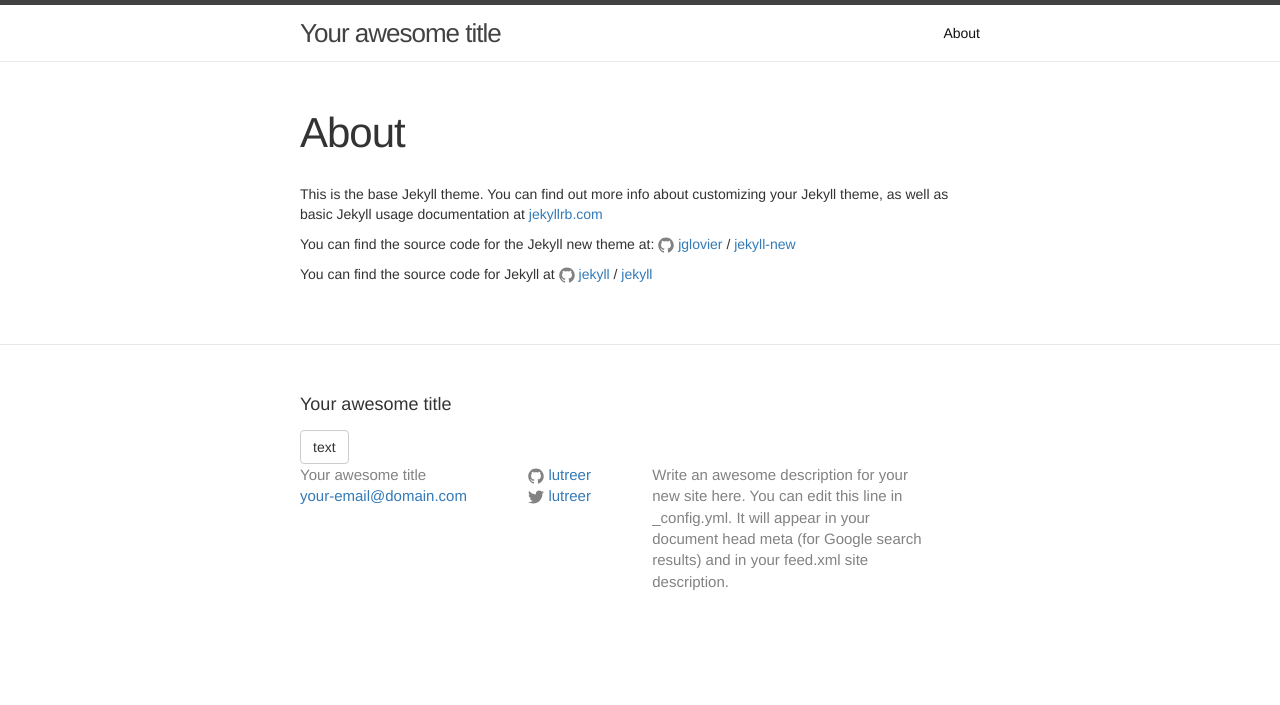
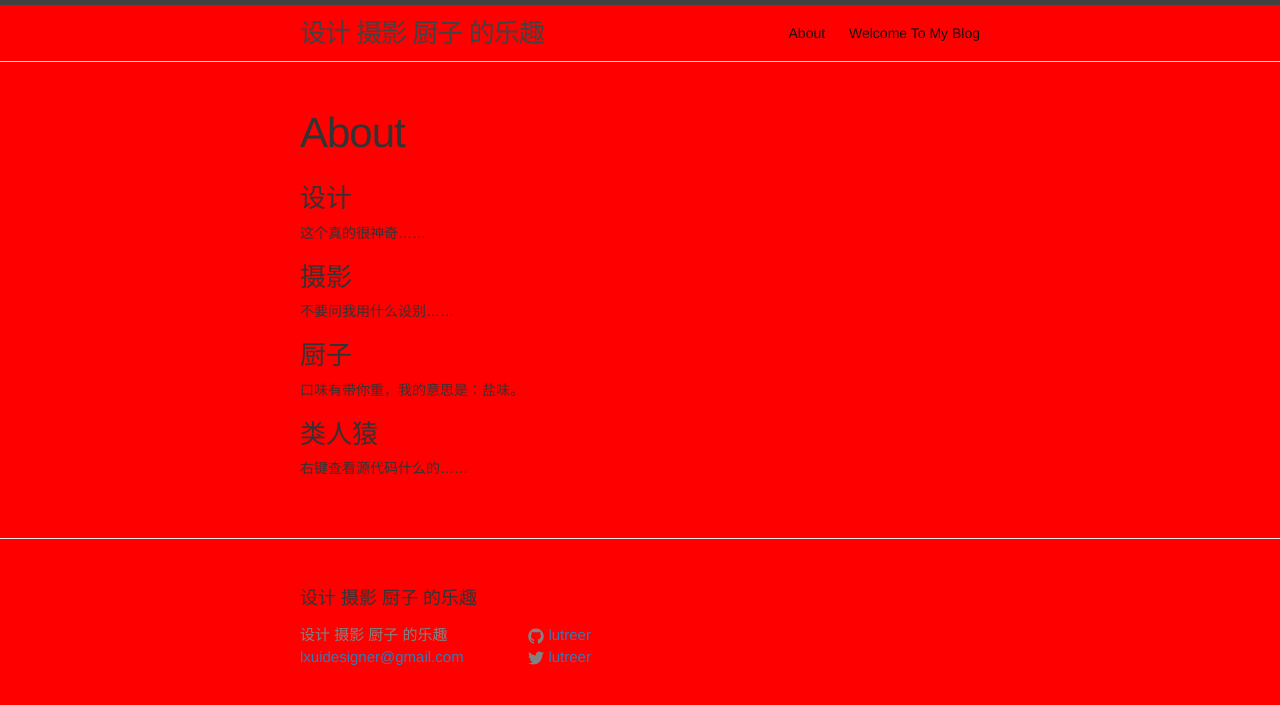
Before and after one commit to Lutreer/blog, a Jekyll site: the page built from about.md, in a window 1280 px wide. Shown: the top 705 px of the page. Built offline with Jekyll 4.4.1, drawn with Linux system fonts in a browser that asks for light colours; nearby versions of some CDN libraries.

Commit message:
test sass

```diff
--- a/_config.yml
+++ b/_config.yml
@@ -6,12 +6,9 @@
 # 'jekyll serve'. If you change this file, please restart the server process.
 
 # Site settings
-title: Your awesome title
-email: your-email@domain.com
-description: > # this means to ignore newlines until "baseurl:"
-  Write an awesome description for your new site here. You can edit this
-  line in _config.yml. It will appear in your document head meta (for
-  Google search results) and in your feed.xml site description.
+title: 设计 摄影 厨子 的乐趣
+email: lxuidesigner@gmail.com
+description: > # 如果你在这里发现了代码，那很有可能是我去体验类人猿的生活了。如果你喜欢你也可以。
 baseurl: "/blog" # the subpath of your site, e.g. /blog
 #url: "http://yourdomain.com" # the base hostname & protocol for your site
 twitter_username: lutreer
--- a/_includes/footer.html
+++ b/_includes/footer.html
@@ -3,7 +3,6 @@
   <div class="wrapper">
 
     <h2 class="footer-heading">{{ site.title }}</h2>
-  <button class="btn btn-default">text</button>
     <div class="footer-col-wrapper">
       <div class="footer-col footer-col-1">
         <ul class="contact-list">
--- /dev/null
+++ b/_sass/_blog-frame.scss
@@ -0,0 +1,3 @@
+body{
+	background: red !important;
+}
--- a/about.md
+++ b/about.md
@@ -4,12 +4,18 @@ title: About
 permalink: /about/
 ---
 
-This is the base Jekyll theme. You can find out more info about customizing your Jekyll theme, as well as basic Jekyll usage documentation at [jekyllrb.com](http://jekyllrb.com/)
+###设计
 
-You can find the source code for the Jekyll new theme at:
-{% include icon-github.html username="jglovier" %} /
-[jekyll-new](https://github.com/jglovier/jekyll-new)
+这个真的很神奇......
 
-You can find the source code for Jekyll at
-{% include icon-github.html username="jekyll" %} /
-[jekyll](https://github.com/jekyll/jekyll)
+###摄影
+
+不要问我用什么设别......
+
+###厨子
+
+口味有带你重，我的意思是：盐味。
+
+###类人猿
+
+右键查看源代码什么的......
--- a/css/main.scss
+++ b/css/main.scss
@@ -49,5 +49,6 @@ $on-laptop:        800px;
 @import
         "base",
         "layout",
-        "syntax-highlighting"
+        "syntax-highlighting",
+        "blog-frame"
 ;
--- a/index.html
+++ b/index.html
@@ -1,4 +1,3 @@
-<<<<<<< HEAD
 ---
 layout: default
 title: Welcome To My Blog
```
Also changed, not shown: _layouts/post.html (+17 -0 lines), _posts/2015-11-30-about-button.MD (renamed from _posts/2015-11-30-SSS.MD), pygments.css (deleted).
